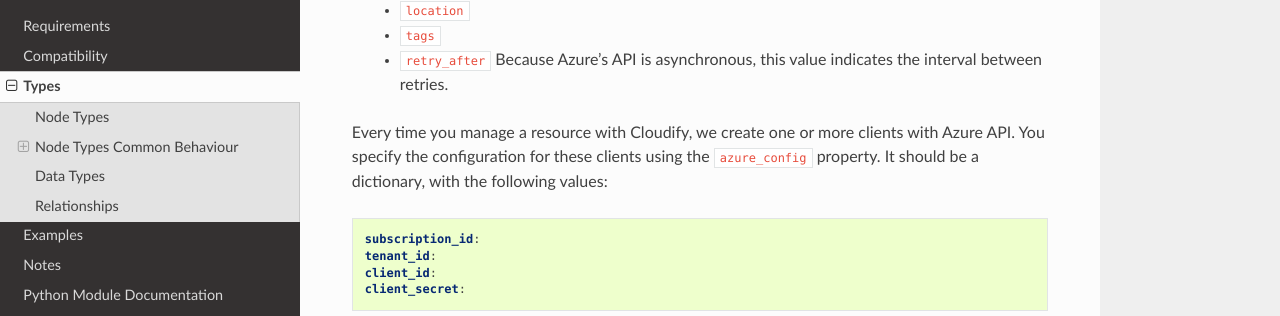
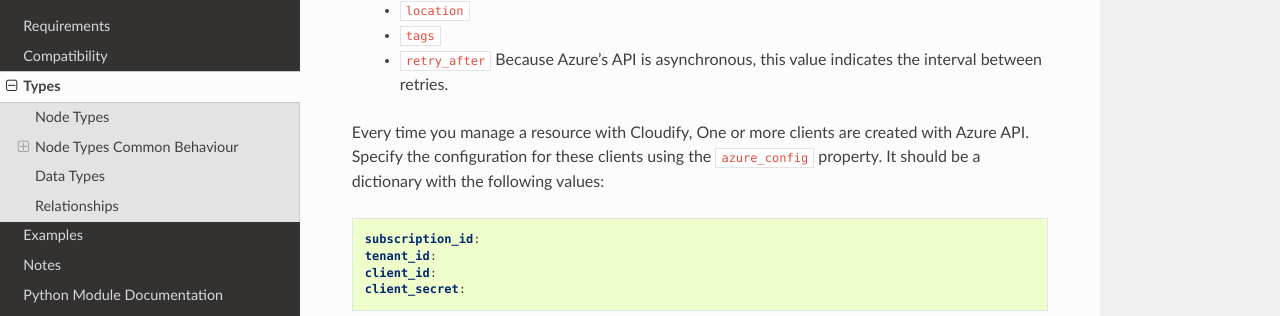
Before and after one commit to cloudify-cosmo/cloudify-azure-plugin, a Sphinx documentation site: the page built from docs/types.rst, in a window 1280 px wide and 900 px high, scrolled down 8160 px. Shown: the part 135-451 px from the top of the window. Built offline with Sphinx 7.4.7 and the Read the Docs theme 2.0.0, drawn with Linux system fonts in a browser that asks for light colours.

Commit message:
Addressed most of @chanagershom's corrections

```diff
--- a/docs/types.rst
+++ b/docs/types.rst
@@ -348,9 +348,10 @@
   * ``retry_after`` Because Azure's API is asynchronous, this value indicates the interval between retries.
 
 Every time you manage a resource with Cloudify,
-we create one or more clients with Azure API.
-You specify the configuration for these clients using the ``azure_config`` property.
-It should be a dictionary,
+One or more clients are created with Azure API.
+Specify the configuration for these clients
+using the ``azure_config`` property.
+It should be a dictionary
 with the following values::
 
   subscription_id:
--- a/plugin.yaml
+++ b/plugin.yaml
@@ -468,7 +468,7 @@
         default: false
       idleTimeoutInMinutes:
         description: |
-          Specifies the timeout for the Tcp idle connection.
+          Specifies the timeout for the TCP idle connection.
           The value can be set between 4 and 30 minutes.
           Only used when ``protocol`` is set to Tcp.
         type: integer
```
Also changed, not shown: docs/misc.rst (+25 -25 lines).
